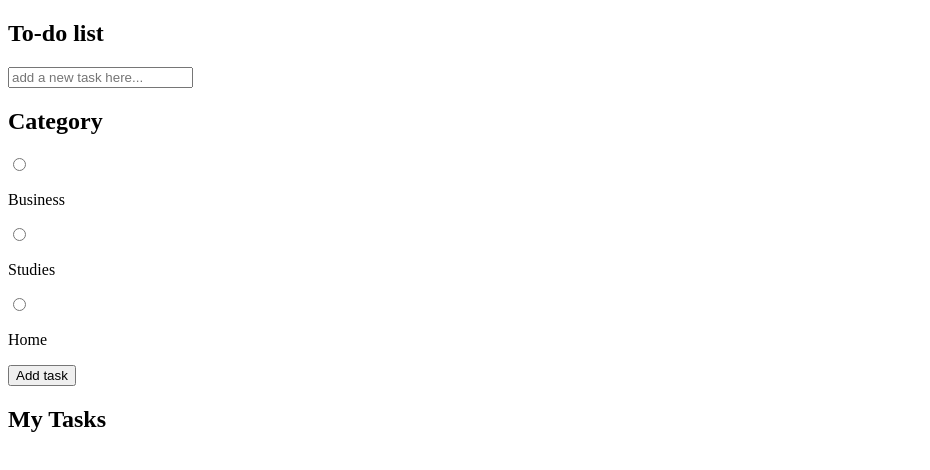
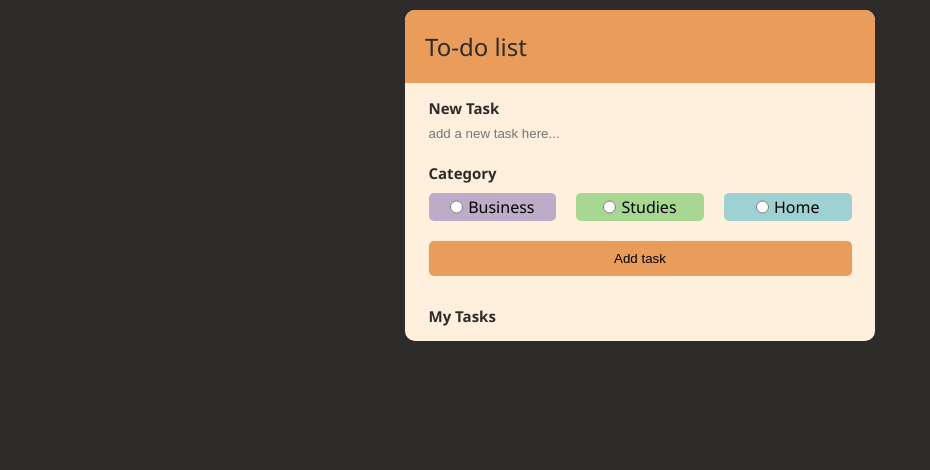
Before and after one commit to RocioAlonsoDev/to-do-list-F5, a website: page index.html in a window 1280 px wide. Shown: the whole page, without its empty margins (0-930 px from the left). Drawn offline with Linux system fonts and the light colour scheme.

Commit message:
added styles

```diff
--- a/index.html
+++ b/index.html
@@ -12,23 +12,24 @@
         <section id="create-todo">
             <h1>To-do list</h1>
             <form id="new-task-form">
-                <input type="text" placeholder="add a new task here..." name="newTask" id="newTask">
+                <h2>New Task</h2>
+                <input type="text" placeholder="add a new task here..." name="newTask" id="new-task">
                 <h2>Category</h2>
-                <div id="categories-options">
-                    <label>
-                        <input type="radio" name="category" value="business">
-                        <p>Business</p>
+                <div id="category-options">
+                    <label id="business">
+                        <input type="radio" name="category" value="business" >
+                        <p> Business</p>
                     </label>
-                    <label>
-                        <input type="radio" name="category" value="studies">
-                        <p>Studies</p>
+                    <label id="studies">
+                        <input type="radio" name="category" value="studies" >
+                        <p> Studies</p>
                     </label>
-                    <label>
-                        <input type="radio" name="category" value="home">
-                        <p>Home</p>
+                    <label id="home">
+                        <input type="radio" name="category" value="home" >
+                        <p> Home</p>
                     </label>
                 </div>
-                <input type="submit" value="Add task">
+                <input type="submit" value="Add task" id="submit">
             </form>
         </section>
         <section id="todo-list">
--- /dev/null
+++ b/src/styles/_variables.scss
@@ -0,0 +1,3 @@
+$main:rgb(254, 240, 220);
+$orange:rgb(234, 157, 90);
+$dark:rgb(46, 44, 43);
--- a/src/styles/styles.scss
+++ b/src/styles/styles.scss
@@ -0,0 +1,114 @@
+@import '_variables.scss';
+
+*{
+    margin: 0;
+    padding: 0;
+}
+
+body{
+
+    background-color: $dark;
+    padding: 10px;
+    font-family: 'Segoe UI', Tahoma, Geneva, Verdana, sans-serif;
+
+    main{
+        background-color: $main;
+        border-radius: 10px;
+        max-width: 470px;
+        margin:auto;
+
+        section#create-todo{
+
+            h1{
+                background-color: $orange;
+                border-radius: 10px 10px 0  0;
+                padding: 20px;
+                font-weight: 400;
+                color: $dark;
+            }
+
+            form{
+                margin: auto;
+                display: flex;
+                flex-direction: column;
+                align-items: center;
+                width: 90%;
+
+                h2{
+                    padding-top: 15px;
+                    color: $dark;
+                    align-self: flex-start;
+                    font-size: 15px;
+                }
+
+                input#new-task{
+                    background-color: $main;
+                    color: $dark;
+                    width: 100%;
+                    height: 30px;
+                    border: none;
+                    outline: none;
+                    cursor: initial;
+                }
+
+                input#new-task:focus{
+                    border:none;
+                }
+
+                div#category-options{
+                    padding-top: 10px;
+                    display: flex;
+                    flex-direction: row;
+                    gap: 20px;
+                    width: 100%;
+
+                    #business{
+                        background-color: rgb(190, 171, 199);
+                    }
+
+                    #studies{
+                        background-color: rgb(168, 214, 147);
+                    }
+
+                    #home{
+                        background-color: rgb(158, 210, 210);
+                    }
+
+                    label{
+                        display: flex;
+                        justify-content: center;
+                        gap: 5px;
+                        border-radius: 5px;
+                        width: 30%;
+                        padding: 3px;
+                    }
+                }
+
+                input#submit {
+                    background-color: $orange;
+                    width: 100%;
+                    border: none;
+                    border-radius: 5px;
+                    margin-top: 20px;
+                    height: 35px;
+                }
+
+                input#submit:hover {
+                    background-color: rgb(255, 179, 129);
+                }
+            }
+        }
+
+        section#todo-list{
+            width: 90%;
+            margin:auto;
+
+            h2{
+                margin-top: 15px;
+                padding: 15px 0;
+                color: $dark;
+                font-size: 15px;
+            }
+        }
+    }
+}
```
Also changed, not shown: public/styles.css, 1 other file.
